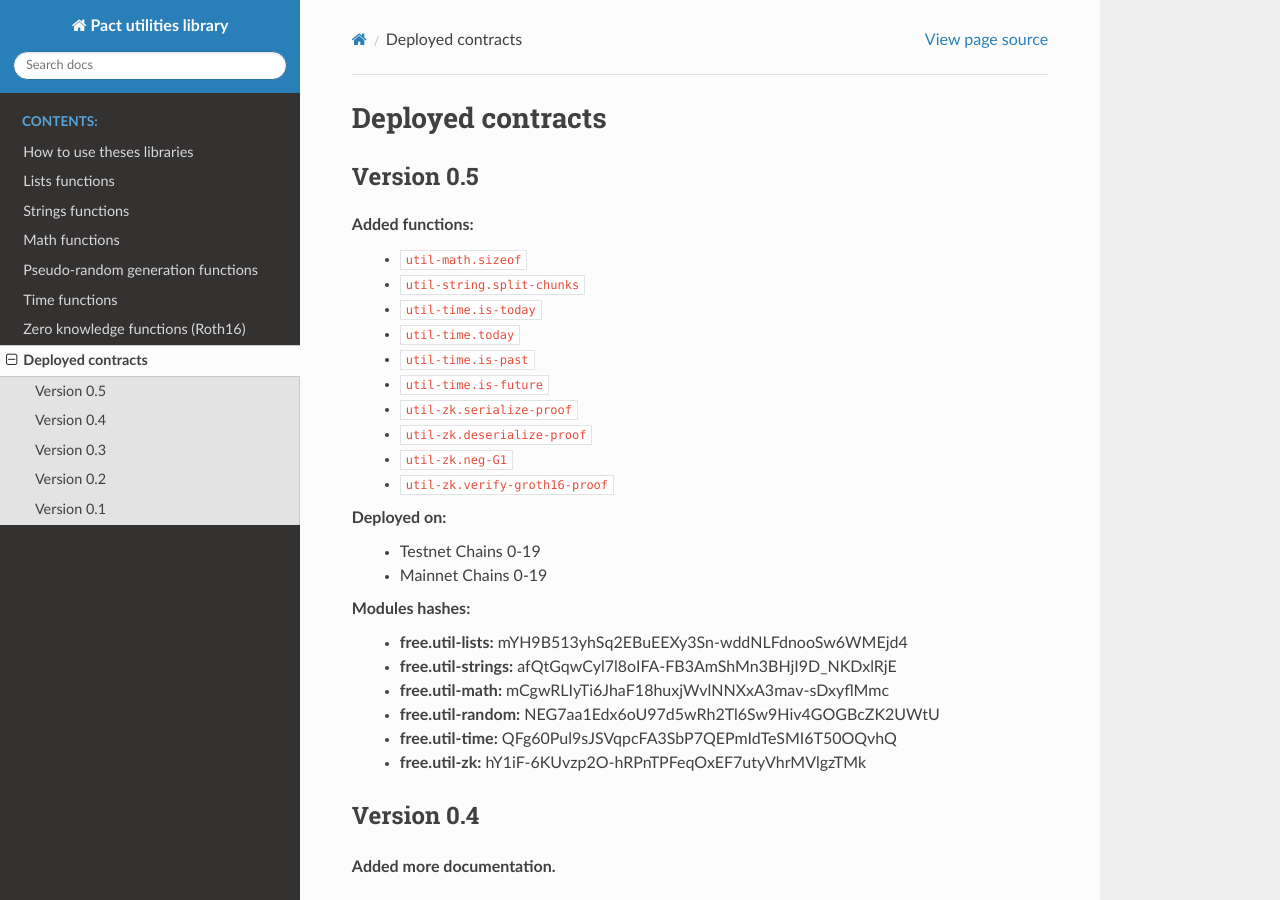
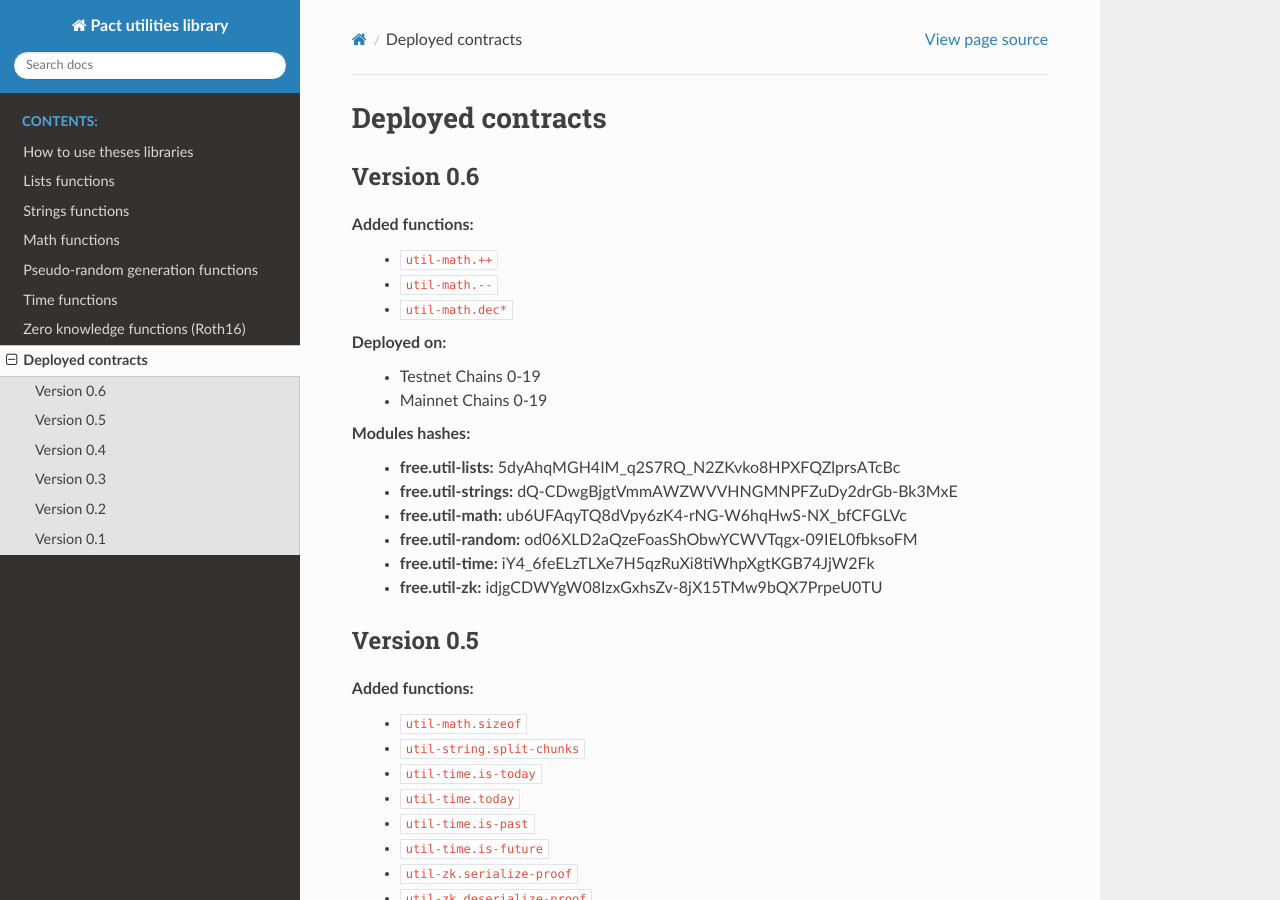
Before and after one commit to CryptoPascal31/pact-util-lib, a Sphinx documentation site: the page built from docs/source/deployed.rst, in a window 1280 px wide and 900 px high. Built offline with Sphinx 7.4.7 and the Read the Docs theme 2.0.0, drawn with Linux system fonts in a browser that asks for light colours.

```diff
--- a/docs/source/deployed.rst
+++ b/docs/source/deployed.rst
@@ -1,5 +1,26 @@
 Deployed contracts
 ==================
+
+Version 0.6
+~~~~~~~~~~~
+
+Added functions:
+  * ``util-math.++``
+  * ``util-math.--``
+  * ``util-math.dec*``
+
+Deployed on:
+  * Testnet Chains 0-19
+  * Mainnet Chains 0-19
+
+Modules hashes:
+  * **free.util-lists:** 5dyAhqMGH4IM_q2S7RQ_N2ZKvko8HPXFQZlprsATcBc
+  * **free.util-strings:** dQ-CDwgBjgtVmmAWZWVVHNGMNPFZuDy2drGb-Bk3MxE
+  * **free.util-math:** ub6UFAqyTQ8dVpy6zK4-rNG-W6hqHwS-NX_bfCFGLVc
+  * **free.util-random:** od06XLD2aQzeFoasShObwYCWVTqgx-09IEL0fbksoFM
+  * **free.util-time:** iY4_6feELzTLXe7H5qzRuXi8tiWhpXgtKGB74JjW2Fk
+  * **free.util-zk:** idjgCDWYgW08IzxGxhsZv-8jX15TMw9bQX7PrpeU0TU
+
 
 Version 0.5
 ~~~~~~~~~~~
```
Also changed, not shown: 6 other files.
